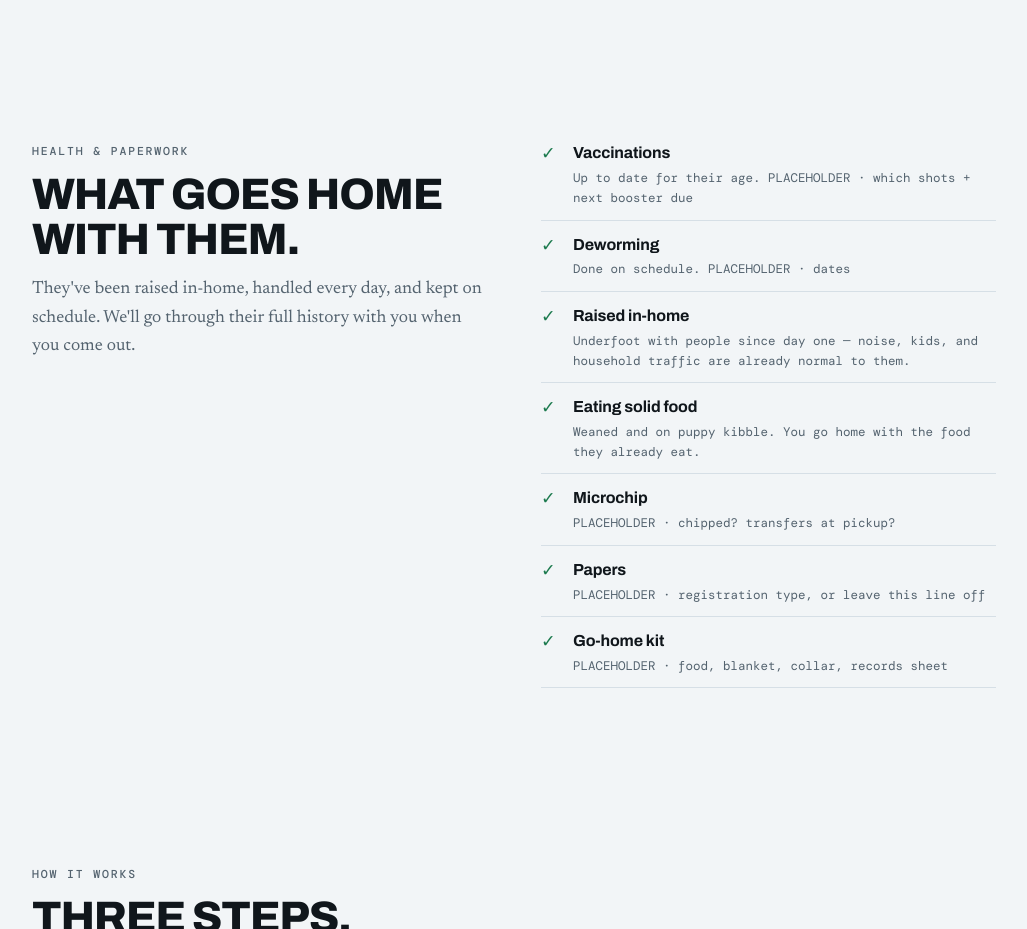
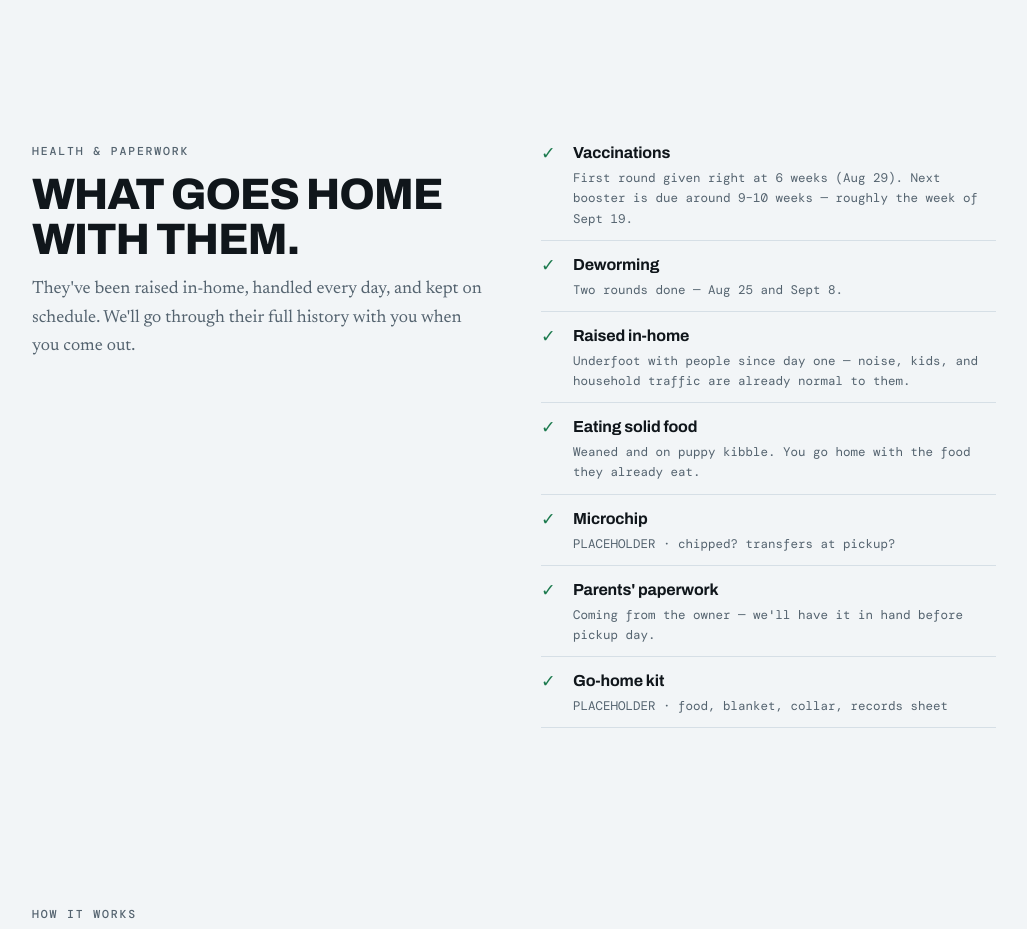
Before and after one commit to Bridgette013/puppies, a plain HTML site: page index.html in a window 1280 px wide. Shown: the part 2680-3609 px from the top of the page, without its empty margins (126-1153 px from the left). Drawn offline with nearby package versions, Linux system fonts and the light colour scheme.

Commit message:
Fill in the vaccine and deworming dates
First vaccine round at 6 weeks (Aug 29), next booster due around 9-10 weeks.
Deworming Aug 25 and Sept 8. Papers row now says the parents' paperwork is
coming from the owner.

Co-Authored-By: Claude Opus 5 <noreply@anthropic.com>
Claude-Session: https://claude.ai/code/session_013EV7h8ZGGgcsPPcfJkJt8K

```diff
--- a/index.html
+++ b/index.html
@@ -14,7 +14,9 @@
     Email .......... hustlinhuskies@vvvdigitals.com
     Price .......... $800
     Deposit ........ $300, applies to the price
-    Shots + deworm .. given, on schedule
+    Vaccines ....... first round at 6 weeks (Aug 29, 2026)
+    Deworming ...... Aug 25 and Sept 8, 2026
+    Papers ......... parents' paperwork being obtained from the owner
 
   NOT STATED ON THE PAGE (covered in person, per Brit):
     - these are foster pups
@@ -23,13 +25,12 @@
     - breed-specific warnings: noise, escaping, recall, shedding, exercise needs
 
   STILL PLACEHOLDER — search "EDIT:" to find each one:
-    1. Shot + deworming specifics — which vaccines, next booster due, deworm dates
+    1. Which vaccine specifically was given at 6 weeks (page just says "first round")
     2. Microchip — chipped or not, and does it transfer at pickup
-    3. Papers — registration type, or delete that line
-    4. Go-home kit contents
-    5. Puppy weights, eye color, markings, temperament notes (stripped from the
+    3. Go-home kit contents
+    4. Puppy weights, eye color, markings, temperament notes (stripped from the
        cards for now — add them back per pup if you get the details)
-    6. Photos — each pup card carries its own photo, embedded as a base64 data URI
+    5. Photos — each pup card carries its own photo, embedded as a base64 data URI
        so this file works standalone with no img/ folder next to it. Full-size
        originals are in puppies/img/ if you'd rather serve real files instead
        (swap the data URI back to src="img/litter-0X.jpg").
@@ -545,20 +546,19 @@
         <p>They've been raised in-home, handled every day, and kept on schedule.
            We'll go through their full history with you when you come out.</p>
       </div>
-      <!-- EDIT: shots + deworming are CONFIRMED as given. Dates, products, and the
-           last three lines are still placeholder. Details beyond this get covered
-           in person, per Brit. -->
+      <!-- EDIT: vaccine + deworming dates are CONFIRMED. Microchip and go-home kit
+           are still placeholder. Details beyond this get covered in person, per Brit. -->
       <ul class="checks">
-        <li><div><b>Vaccinations</b><small>Up to date for their age.
-            PLACEHOLDER &middot; which shots + next booster due</small></div></li>
-        <li><div><b>Deworming</b><small>Done on schedule.
-            PLACEHOLDER &middot; dates</small></div></li>
+        <li><div><b>Vaccinations</b><small>First round given right at 6 weeks (Aug 29).
+            Next booster is due around 9&ndash;10 weeks &mdash; roughly the week of Sept 19.</small></div></li>
+        <li><div><b>Deworming</b><small>Two rounds done &mdash; Aug 25 and Sept 8.</small></div></li>
         <li><div><b>Raised in-home</b><small>Underfoot with people since day one &mdash; noise,
             kids, and household traffic are already normal to them.</small></div></li>
         <li><div><b>Eating solid food</b><small>Weaned and on puppy kibble. You go home with
             the food they already eat.</small></div></li>
         <li><div><b>Microchip</b><small>PLACEHOLDER &middot; chipped? transfers at pickup?</small></div></li>
-        <li><div><b>Papers</b><small>PLACEHOLDER &middot; registration type, or leave this line off</small></div></li>
+        <li><div><b>Parents' paperwork</b><small>Coming from the owner &mdash; we'll have it
+            in hand before pickup day.</small></div></li>
         <li><div><b>Go-home kit</b><small>PLACEHOLDER &middot; food, blanket, collar, records sheet</small></div></li>
       </ul>
     </div>
```
Also changed, not shown: 1 other file.
